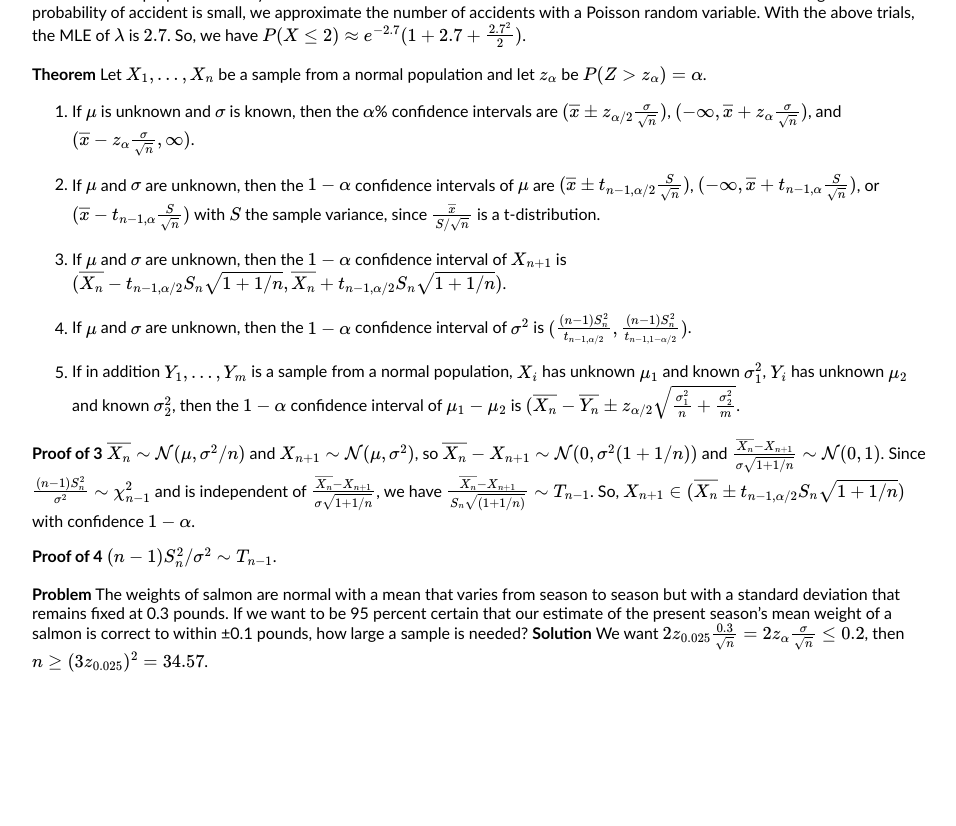
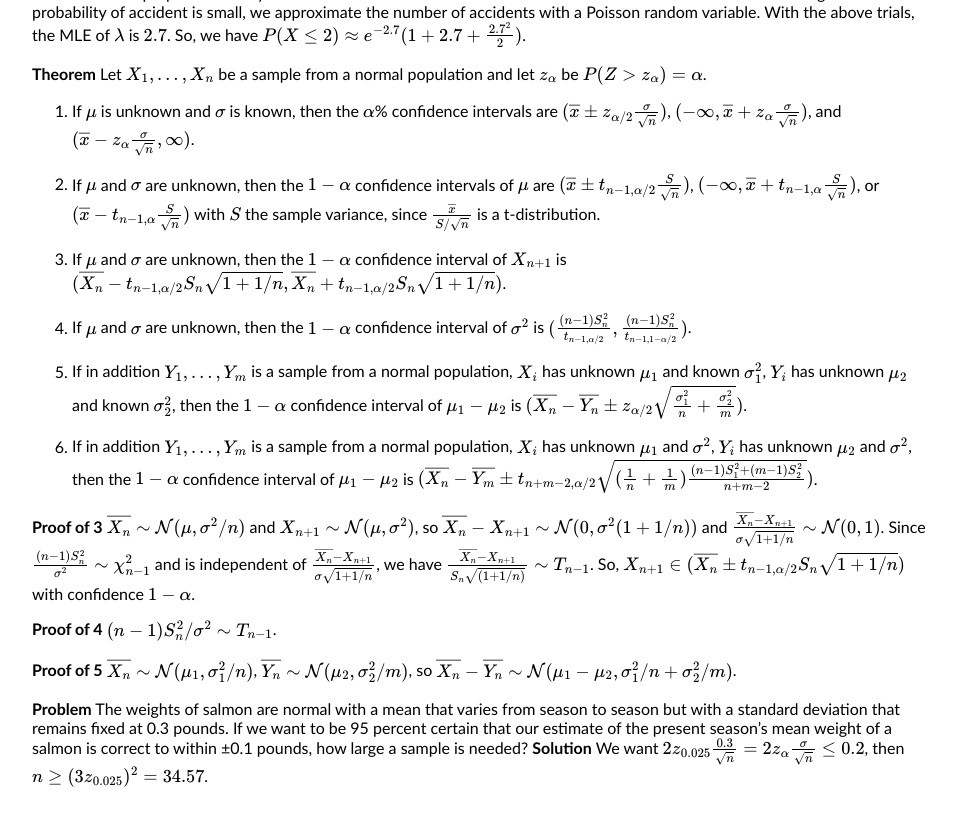
Before and after one commit to henryzhang11/questions-I-have, a Jekyll site: the page built from _posts/2023-08-20-probability-theory-review.md, in a window 1280 px wide and 900 px high, scrolled down 4314 px. Shown: the top 826 px of the window, without its empty margins (160-1116 px from the left). Built offline with Jekyll 4.4.1, drawn with Linux system fonts in a browser that asks for light colours; formulas are drawn with MathJax 3; before the commit the page ends 5098 px from its top, so only the background shows below that.

Commit message:
Update 2023-08-20-probability-theory-review.md

```diff
--- a/_posts/2023-08-20-probability-theory-review.md
+++ b/_posts/2023-08-20-probability-theory-review.md
@@ -118,12 +118,16 @@ title: "probability theory review"
 
 4. If $\mu$ and $\sigma$ are unknown, then the $1-\alpha$ confidence interval of $\sigma^2$ is $(\frac{(n-1)S_n^2}{t_{n-1,\alpha/2}},\frac{(n-1)S_n^2}{t_{n-1,1-\alpha/2}})$.
 
-5. If in addition $Y_1,...,Y_m$ is a sample from a normal population, $X_i$ has unknown $\mu_1$ and known $\sigma_1^2$, $Y_i$ has unknown $\mu_2$ and known $\sigma_2^2$, then the $1-\alpha$ confidence interval of $\mu_1-\mu_2$ is $(\overline{X_n}-\overline{Y_n}\pm z_{\alpha/2}\sqrt{\frac{\sigma_1^2}{n}+\frac{\sigma_2^2}{m}}$.
+5. If in addition $Y_1,...,Y_m$ is a sample from a normal population, $X_i$ has unknown $\mu_1$ and known $\sigma_1^2$, $Y_i$ has unknown $\mu_2$ and known $\sigma_2^2$, then the $1-\alpha$ confidence interval of $\mu_1-\mu_2$ is $(\overline{X_n}-\overline{Y_n}\pm z_{\alpha/2}\sqrt{\frac{\sigma_1^2}{n}+\frac{\sigma_2^2}{m}})$.
+
+6. If in addition $Y_1,...,Y_m$ is a sample from a normal population, $X_i$ has unknown $\mu_1$ and $\sigma^2$, $Y_i$ has unknown $\mu_2$ and $\sigma^2$, then the $1-\alpha$ confidence interval of $\mu_1-\mu_2$ is $(\overline{X_n}-\overline{Y_m}\pm t_{n+m-2,\alpha/2}\sqrt{(\frac{1}{n}+\frac{1}{m})\frac{(n-1)S_1^2+(m-1)S_2^2}{n+m-2}})$.
 
 
 **Proof of 3** $\overline{X_n}\sim\mathcal{N}(\mu,\sigma^2/n)$ and $X_{n+1}\sim\mathcal{N}(\mu,\sigma^2)$, so $\overline{X_n}-X_{n+1}\sim\mathcal{N}(0,\sigma^2(1+1/n))$ and $\frac{\overline{X_n}-X_{n+1}}{\sigma\sqrt{1+1/n}}\sim\mathcal{N}(0,1)$. Since $\frac{(n-1)S_n^2}{\sigma^2}\sim \chi_{n-1}^2$ and is independent of $\frac{\overline{X_n}-X_{n+1}}{\sigma\sqrt{1+1/n}}$, we have $\frac{\overline{X_n}-X_{n+1}}{S_n\sqrt{(1+1/n)}}\sim T_{n-1}$. So, $X_{n+1}\in (\overline{X_n}\pm t_{n-1,\alpha/2}S_n\sqrt{1+1/n})$ with confidence $1-\alpha$.
 
 **Proof of 4** $(n-1)S_n^2/\sigma^2\sim T_{n-1}$.
 
+**Proof of 5** $\overline{X_n}\sim\mathcal{N}(\mu_1,\sigma_1^2/n)$, $\overline{Y_n}\sim\mathcal{N}(\mu_2,\sigma_2^2/m)$, so $\overline{X_n}-\overline{Y_n}\sim \mathcal{N}(\mu_1-\mu_2,\sigma_1^2/n+\sigma_2^2/m)$.
+
 **Problem** The weights of salmon are normal with a mean that varies from season to season but with a standard deviation that remains fixed at 0.3 pounds. If we want to be 95 percent certain that our estimate of the present season’s mean weight of a salmon is correct to within ±0.1 pounds, how large a sample is needed?
 **Solution** We want $2z_{0.025}\frac{0.3}{\sqrt{n}}=2z_{\alpha}\frac{\sigma}{\sqrt{n}}\leq 0.2$, then $n\geq (3z_{0.025})^2=34.57$.
```
